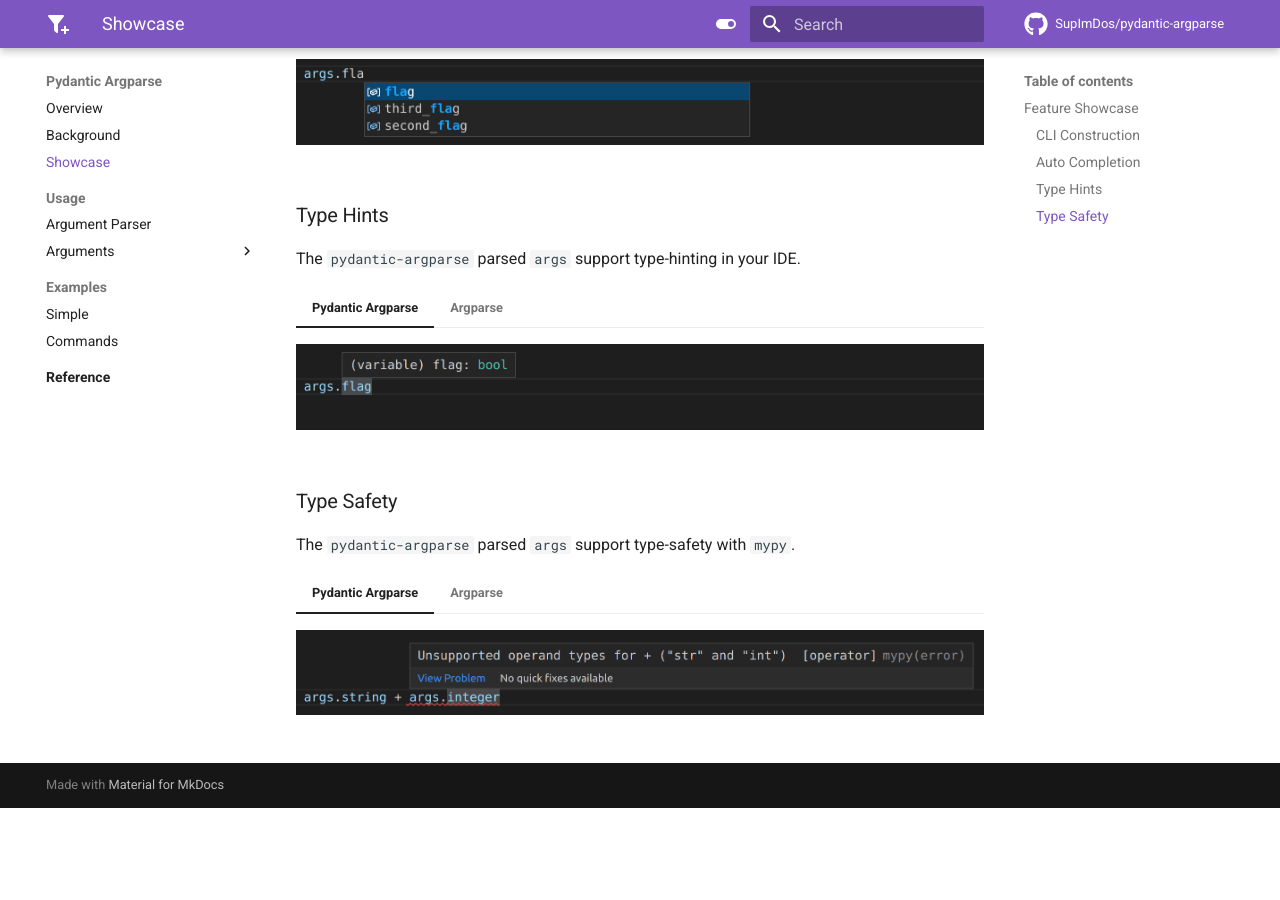
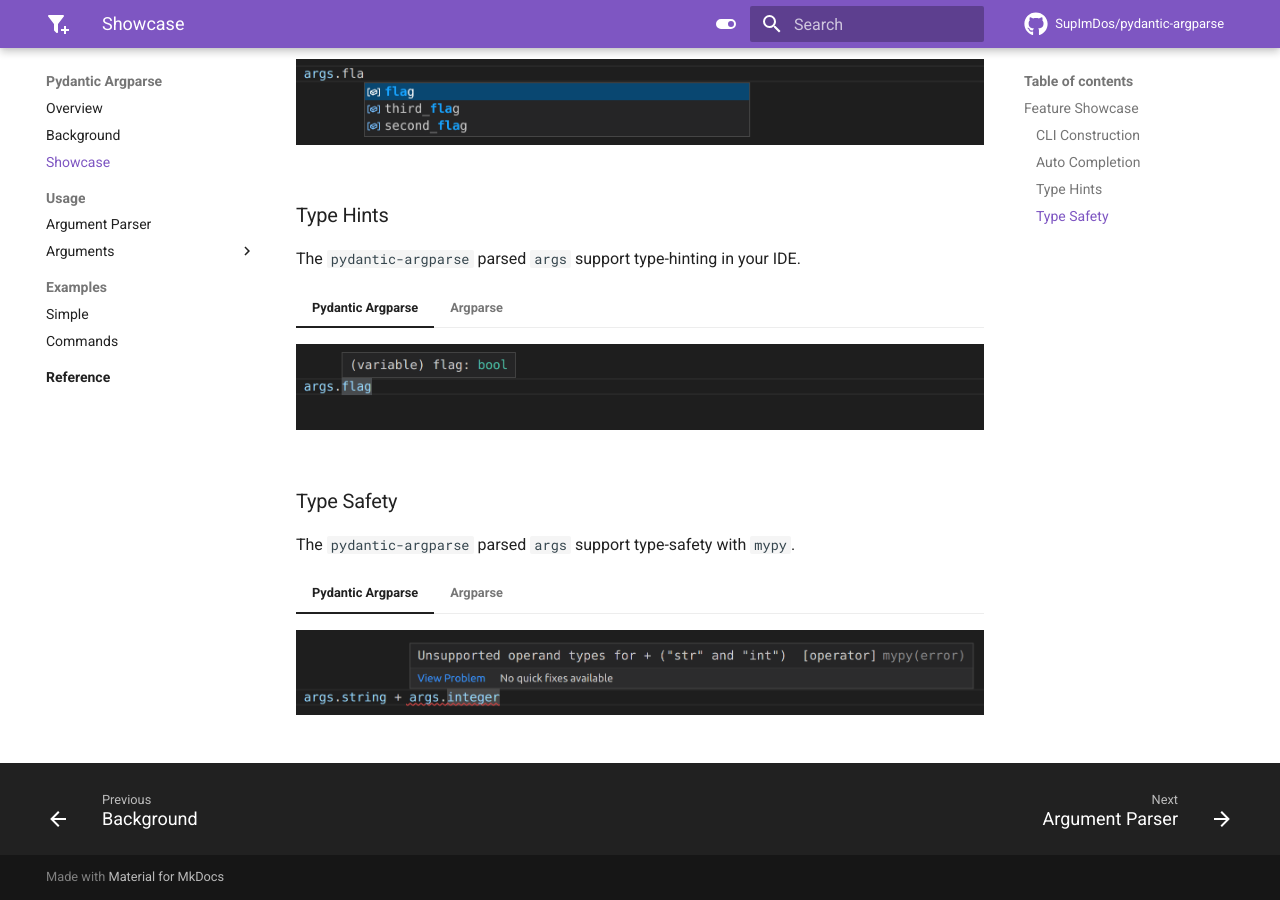
Before and after one commit to SupImDos/pydantic-argparse, an MkDocs documentation site: the page built from docs/showcase.md, in a window 1280 px wide and 900 px high, scrolled down 1056 px. Built offline with MkDocs 1.6.1 and Material for MkDocs 9.7.7, drawn with Linux system fonts in a browser that asks for light colours; comment, search, counter and statistics services are not loaded; before the commit the page ends 1864 px from its top, so only the background shows below that.

Commit message:
Update `mkdocs.yaml` for `mkdocs-material` v8 -> v9.

```diff
--- a/mkdocs.yml
+++ b/mkdocs.yml
@@ -7,7 +7,6 @@
 # Repository
 repo_name: SupImDos/pydantic-argparse
 repo_url: https://github.com/SupImDos/pydantic-argparse
-edit_uri: ""
 
 # Navigation
 nav:
@@ -50,6 +49,8 @@
         icon: material/toggle-switch-off-outline
         name: Switch to light mode
   features:
+    - content.code.copy
+    - navigation.footer
     - navigation.instant
     - navigation.top
     - navigation.sections
```
